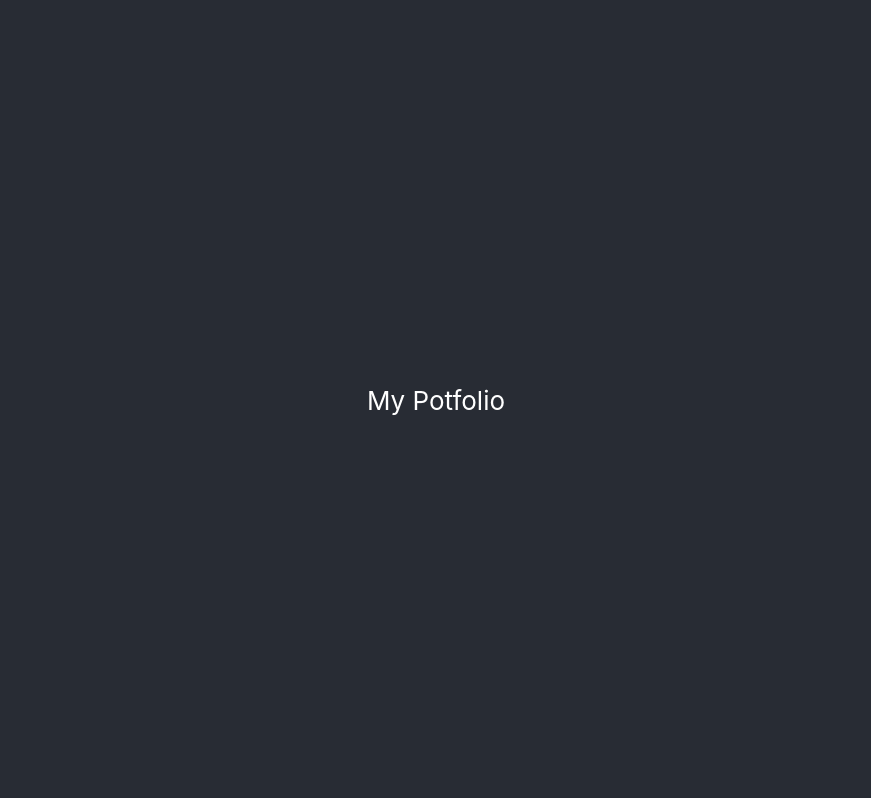
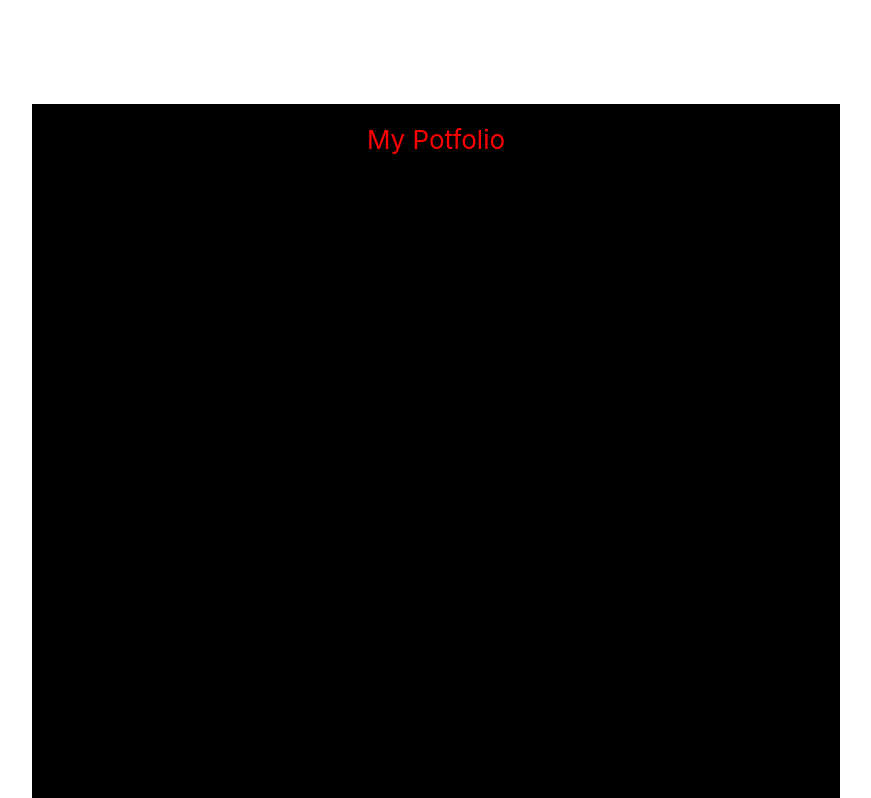
Before and after one commit to kynkcaycan/Financial_Portfolio, a React (Create React App) app: page / in a window 1280 px wide. Shown: the top 798 px of the page, without its empty margins (204-1075 px from the left). Built offline with nearby package versions, Linux system fonts and the light colour scheme.

Commit message:
degistirilcek

```diff
--- a/package.json
+++ b/package.json
@@ -11,6 +11,7 @@
     "@testing-library/user-event": "^13.5.0",
     "react": "^18.2.0",
     "react-dom": "^18.2.0",
+    "react-router-dom": "^5.3.4",
     "react-scripts": "5.0.1",
     "web-vitals": "^2.1.4"
   },
--- a/src/App.css
+++ b/src/App.css
@@ -1,5 +1,10 @@
 .App {
+  padding-top: 5%;
   text-align: center;
+  min-height: 100vh;
+  /* max-width: 40%; */
+  align-items: center;
+  /* display: flex; */
 }
 
 .App-logo {
@@ -14,14 +19,15 @@
 }
 
 .App-header {
-  background-color: #282c34;
-  min-height: 100vh;
+
+
   display: flex;
   flex-direction: column;
   align-items: center;
   justify-content: center;
   font-size: calc(10px + 2vmin);
-  color: white;
+  color: rgb(253, 0, 0);
+  padding-bottom: 7%;
 }
 
 .App-link {
@@ -36,3 +42,6 @@
     transform: rotate(360deg);
   }
 }
+p{
+  color: rgb(186, 226, 43);
+}
--- a/src/App.js
+++ b/src/App.js
@@ -1,17 +1,38 @@
-import logo from './logo.svg';
+
 import './App.css';
 import Button from '@mui/material/Button';
 
+
+
+
+import { BrowserRouter as Router, Route, Switch } from 'react-router-dom';
+
+
 function App() {
+
   return (
+    <Router>
       <div className="App">
+
+        <div className="middleBox">
           <header className="App-header">My Potfolio</header>
-      <div className="butons">
+
+            <Switch>
+              <Route path="/a">
               <Button variant ="contained" color="secondary" size="large">Buy</Button>
              <Button variant ="contained" color="secondary" size="large">Sell</Button>
               <Button variant ="contained" color="secondary" size="large">Portfolio</Button>
+
+              </Route>
+            </Switch>
+
+
+
         </div>
+
       </div>
+    </Router>
+
   );
 }
 
--- a/src/index.css
+++ b/src/index.css
@@ -5,6 +5,11 @@ body {
     sans-serif;
   -webkit-font-smoothing: antialiased;
   -moz-osx-font-smoothing: grayscale;
+   align-items: center;
+   background-color: rgb(255, 255, 255);
+
+
+
 }
 
 code {
@@ -14,4 +19,23 @@ code {
 .butons{
   display: flex;
   flex-direction: column;
+  max-width: 40%;
+  margin: 40px auto;
+  padding: 20px;
+
 }
+.middleBox{
+
+  text-align: center;
+  min-height: 100vh;
+  align-items: center;
+  place-items: center;
+  justify-content: flex;
+  max-width: 60%;
+  margin: 40px auto;
+  padding: 20px;
+  background-color: rgb(0, 0, 0);
+}
+.butons Button{
+ margin-bottom: 3%;
+}
```
Also changed, not shown: 1 other file (tests, documents, lock files or other folders). Lines whose indentation alone changed are shown as unchanged.
